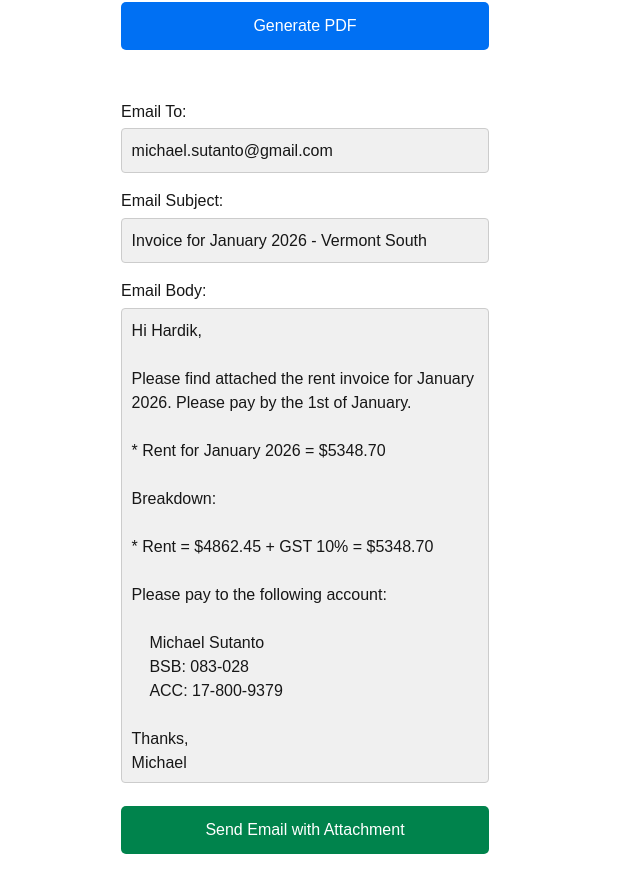
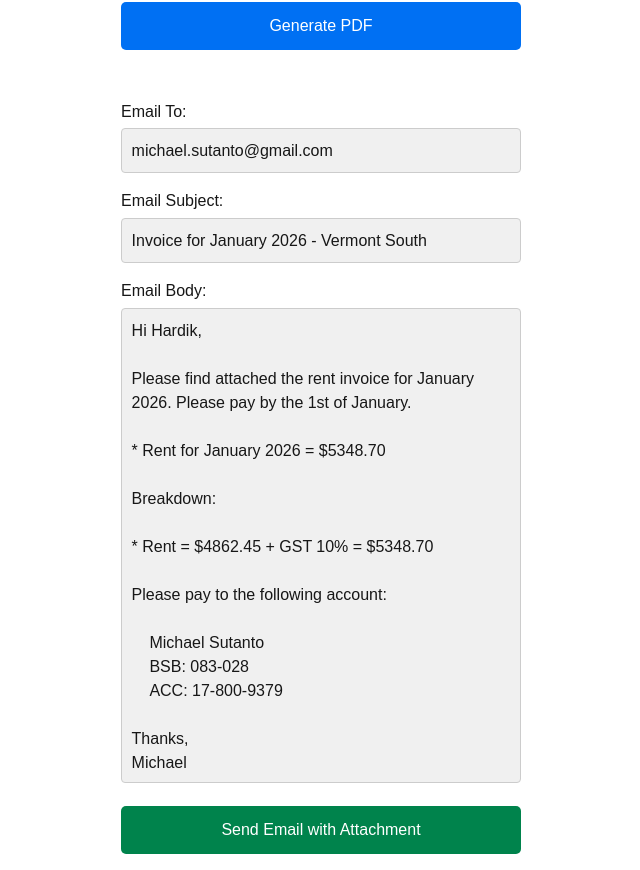
Before and after one commit to msutanto5168/MyInvoicesAgent, a Next.js app in the folder my-next-app/: page / in a window 1280 px wide. Shown: the part 859-1729 px from the top of the page, without its empty margins (135-775 px from the left). Built offline with nearby package versions, Linux system fonts and the light colour scheme.

Commit message:
update minor ui elements

```diff
--- a/my-next-app/app/page.tsx
+++ b/my-next-app/app/page.tsx
@@ -360,8 +360,8 @@ Michael`;
 
   const formInputStyle = {
     ...inputStyle,
-    width: "calc(100% - 2rem)", // Account for main padding
-    maxWidth: "368px" // 400px - 2rem padding
+    width: "100%",
+    maxWidth: "400px"
   };
 
   const tableInputStyle = {
@@ -540,8 +540,8 @@ Michael`;
           borderRadius: "5px",
           cursor: loading ? "not-allowed" : "pointer",
           opacity: loading ? 0.7 : 1,
-          width: "calc(100% - 2rem)",
-          maxWidth: "368px"
+          width: "100%",
+          maxWidth: "400px"
         }}
       >
         {loading ? "Generating..." : "Generate PDF"}
@@ -606,8 +606,8 @@ Michael`;
           borderRadius: "5px",
           cursor: loading ? "not-allowed" : "pointer",
           opacity: loading ? 0.7 : 1,
-          width: "calc(100% - 2rem)",
-          maxWidth: "368px"
+          width: "100%",
+          maxWidth: "400px"
         }}
       >
         {loading ? "Sending..." : "Send Email with Attachment"}
```
